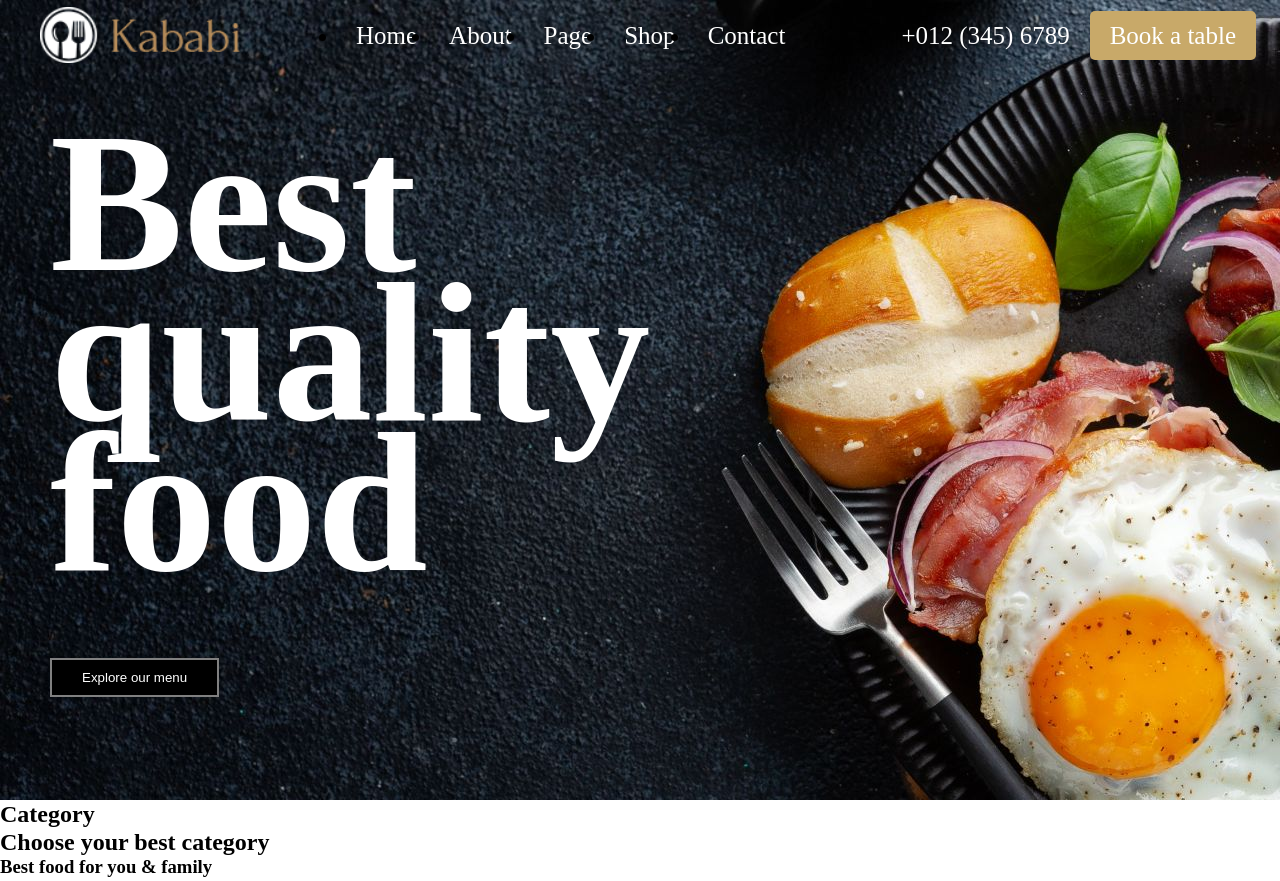
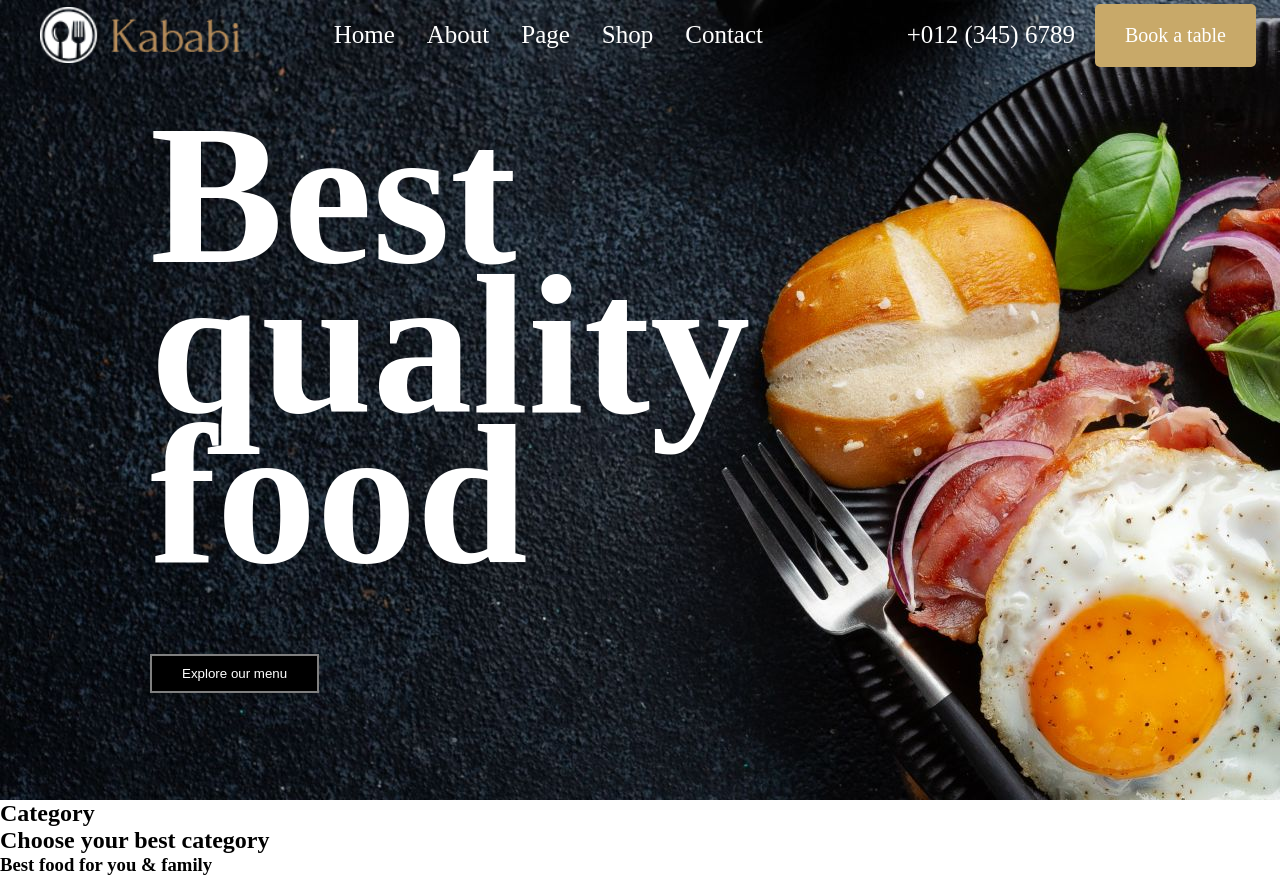
Before and after one commit to Yova07/Kabibi-Food, a plain HTML site: page index.html in a window 1280 px wide. Shown: the top 881 px of the page. Drawn offline with Linux system fonts and the light colour scheme.

Commit message:
style.scss

```diff
--- a/Styles/_header.scss
+++ b/Styles/_header.scss
@@ -20,8 +20,10 @@ header {
         }
 
         ul {
+            margin-right: 50px;
             display: flex;
             justify-content: center;
+            list-style: none;
 
             a {
                 text-decoration: none;
@@ -38,9 +40,10 @@ header {
                 color: $white;
             }
             a {
+                font-size: 20px;
                 color: $white;
                 background-color: $gold-color;
-                padding: 10px 20px;
+                padding: 20px 30px;
                 margin-left: 20px;
                 text-decoration: none;
                 border-radius: 5px;
@@ -51,7 +54,7 @@ header {
         font-size: 100px;
         color: $white;
         width: 500px;
-        margin-left: 50px;
+        margin-left: 150px;
         line-height: 150px;
         margin-bottom: 80px;
 
--- a/Styles/style.scss
+++ b/Styles/style.scss
@@ -1,16 +1,11 @@
 
 @import './_variables';
 
-@font-face {
-    font-family: 'fa-brands';
-    src: url(../font/fa-light-300.woff2);
-}
 * {
     margin: 0;
     padding: 0;
 }
 body {
-    font-family: 'fa-brands';
     box-sizing: border-box;
 }
 
```
Also changed, not shown: Styles/style.css, 1 other file.
